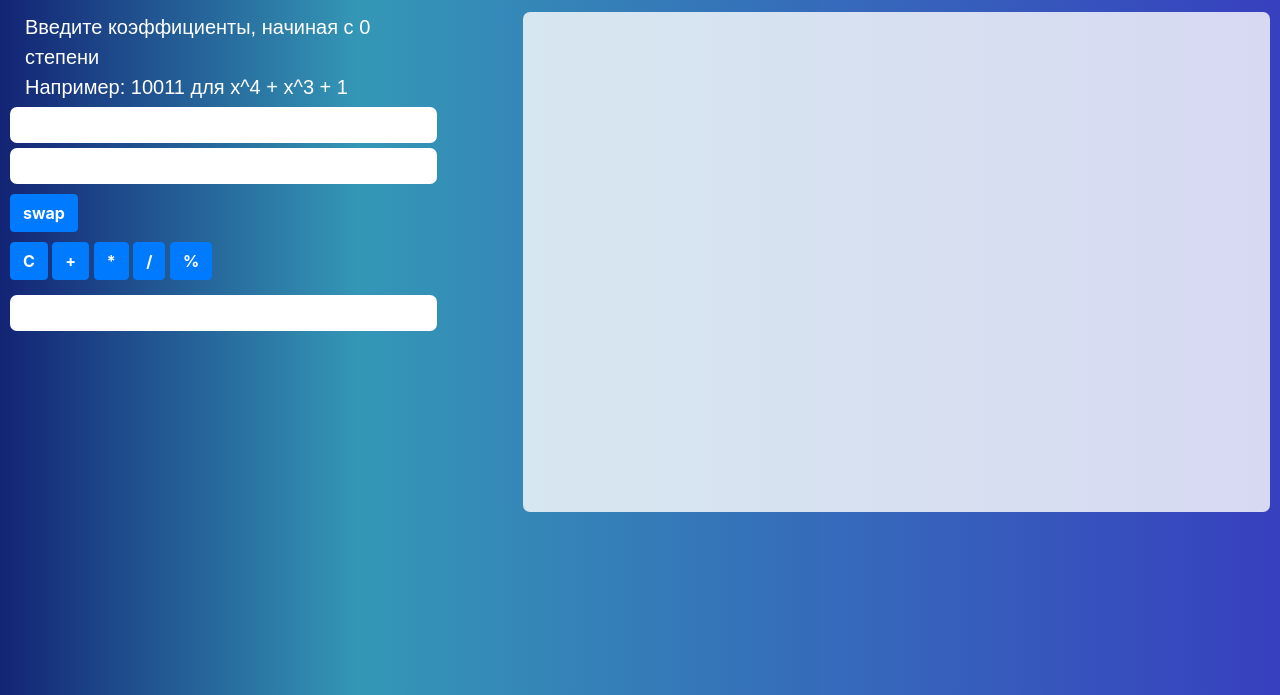
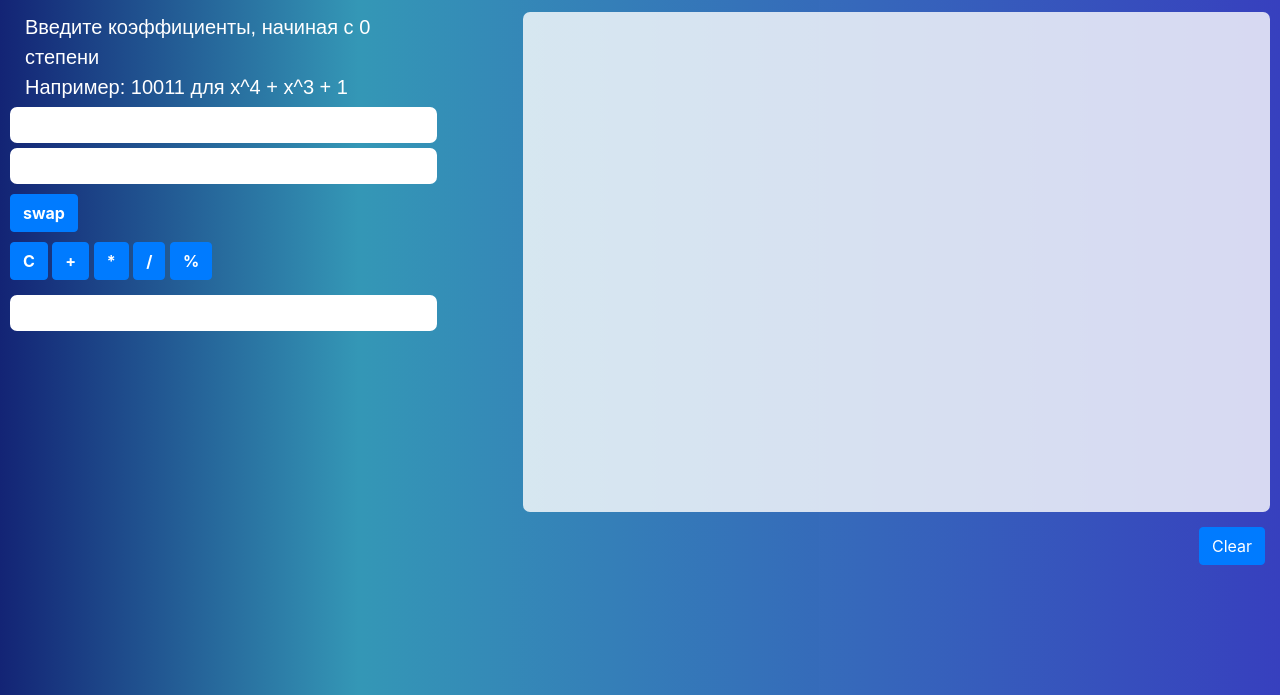
Before and after one commit to dm1parf/BinaryPolynomCalculator, a plain HTML site: page index.html in a window 1280 px wide. Shown: the part 105-800 px from the top of the page. Drawn offline with Linux system fonts and the light colour scheme.

Commit message:
add clear button
add clear button for div.histiry

```diff
--- a/index.html
+++ b/index.html
@@ -95,6 +95,10 @@
     </div>
 </div>
 </div>
+<div class="row">
+	<div class="col"></div>
+	<div class="col" style="text-align: right;"><button class="btn btn-primary">Clear</button></div>
+</div>
 		</div>
 
 
```
